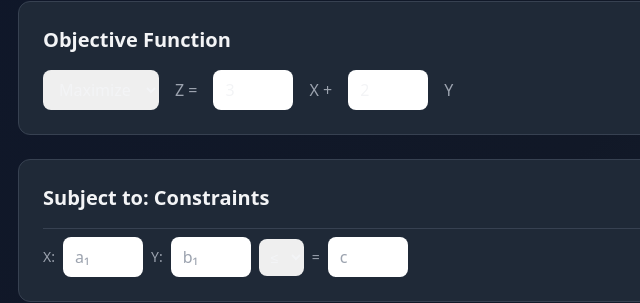
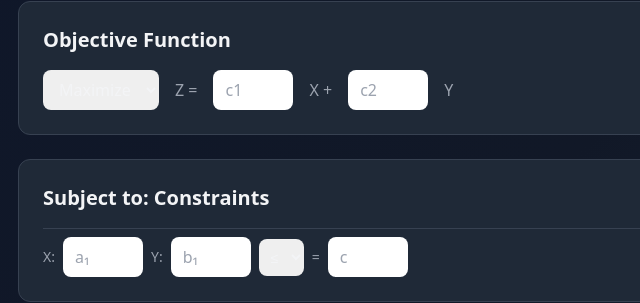
Before and after one commit to Benjamin-G-Leo/Project_001, a plain HTML site: page index.html in a window 1280 px wide. Shown: the part 135-438 px from the top of the page, 174-814 px from the left. Drawn offline with nearby package versions, Linux system fonts and the light colour scheme.

Commit message:
Fix objective function: remove pre-filled values, set black text color for visibility

```diff
--- a/index.html
+++ b/index.html
@@ -26,7 +26,7 @@
     </script>
         <style>
                 .input-dark {
-            @apply bg-gray-100 border-dark-border text-gray-900 placeholder-gray-500 focus:ring-2 focus:ring-blue-500 focus:border-blue-500;
+            @apply bg-gray-100 border-dark-border text-black placeholder-gray-500 focus:ring-2 focus:ring-blue-500 focus:border-blue-500;
         }
         .btn-primary {
             @apply bg-blue-600 hover:bg-blue-700 text-white font-medium py-2 px-4 rounded-lg transition-colors;
@@ -60,9 +60,9 @@
                         </select>
                     </label>
                     <span class="text-dark-muted">Z =</span>
-                    <input type="number" id="c1" value="3" step="any" class="input-dark w-20 px-3 py-2 rounded-lg" placeholder="c1">
+                    <input type="number" id="c1" step="any" class="input-dark w-20 px-3 py-2 rounded-lg" placeholder="c1">
                     <span class="text-dark-muted">X +</span>
-                    <input type="number" id="c2" value="2" step="any" class="input-dark w-20 px-3 py-2 rounded-lg" placeholder="c2">
+                    <input type="number" id="c2" step="any" class="input-dark w-20 px-3 py-2 rounded-lg" placeholder="c2">
                     <span class="text-dark-muted">Y</span>
                 </div>
             </section>
```
